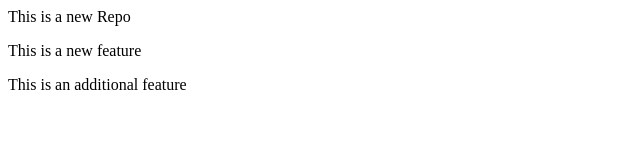
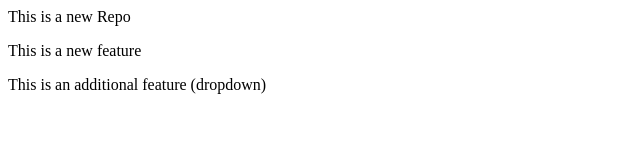
Before and after one commit to NikhithaK871/localrepo, a plain HTML site: page index.html in a window 1280 px wide. Shown: the whole page, without its empty margins (0-640 px from the left). Drawn offline with Linux system fonts and the light colour scheme.

```diff
--- a/index.html
+++ b/index.html
@@ -1,3 +1,3 @@
 <p>This is a new Repo</p>
 <p> This is a new feature</p>
-<p> This is an additional feature</p>
+<p> This is an additional feature (dropdown)</p>
```
